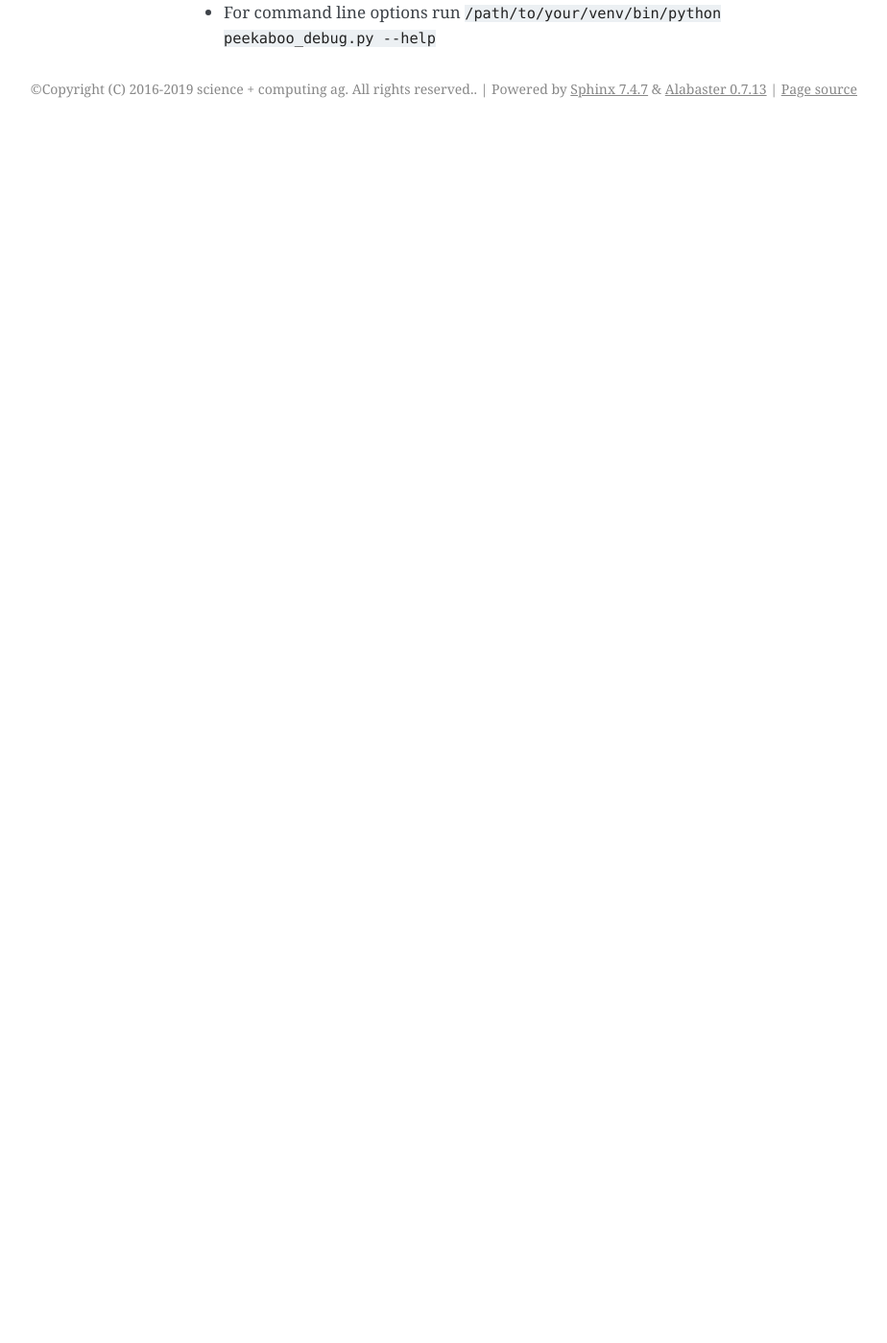
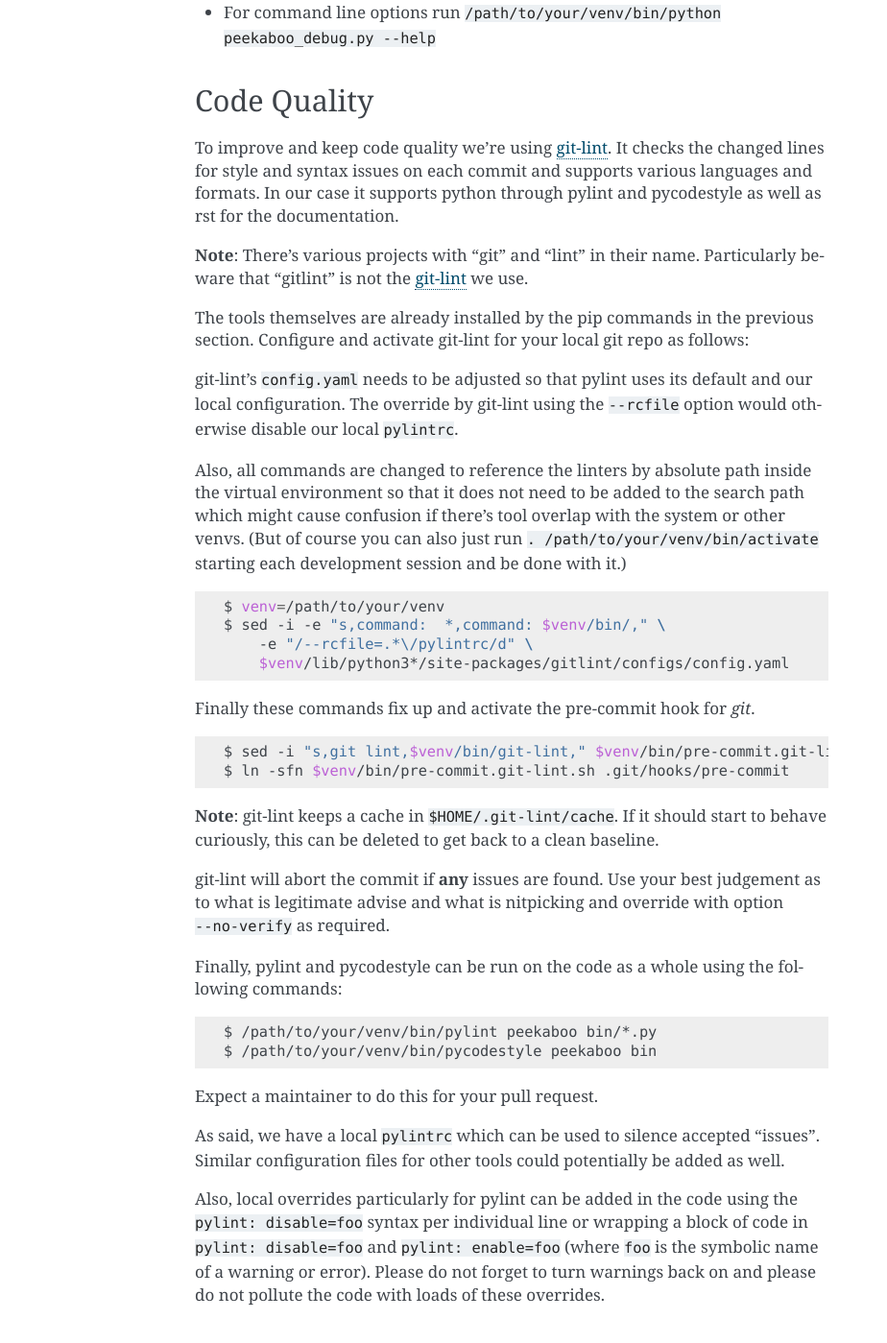
Before and after one commit to scVENUS/PeekabooAV, a Sphinx documentation site: the page built from docs/source/development.rst, in a window 1280 px wide and 1400 px high, scrolled down 1067 px. Shown: the whole window at 96% size, without its empty margins (217-1141 px from the left). Built offline with Sphinx 7.4.7, drawn with Linux system fonts in a browser that asks for light colours; before the commit the page ends 1199 px from its top, so only the background shows below that.

Commit message:
Document installation and usage of git-lint

```diff
--- a/dev-requirements.txt
+++ b/dev-requirements.txt
@@ -2,3 +2,7 @@ Sphinx
 twine
 pydoctor
 babel
+git-lint
+docutils
+pycodestyle
+pylint
--- a/docs/source/development.rst
+++ b/docs/source/development.rst
@@ -45,3 +45,76 @@ Simply
 * Derive your own config from ``peekaboo.conf.sample`` and save it to ``peekaboo.conf``
 * Run Peekaboo with: ``/path/to/your/venv/bin/python peekaboo_debug.py``
 * For command line options run ``/path/to/your/venv/bin/python peekaboo_debug.py --help``
+
+Code Quality
+============
+
+To improve and keep code quality we're using `git-lint`_.
+It checks the changed lines for style and syntax issues on each commit and
+supports various languages and formats.
+In our case it supports python through pylint and pycodestyle as well as rst
+for the documentation.
+
+**Note**: There's various projects with "git" and "lint" in their name.
+Particularly beware that "gitlint" is not the `git-lint`_ we use.
+
+The tools themselves are already installed by the pip commands in the previous
+section.
+Configure and activate git-lint for your local git repo as follows:
+
+git-lint's ``config.yaml`` needs to be adjusted so that pylint uses its default
+and our local configuration.
+The override by git-lint using the ``--rcfile`` option would otherwise
+disable our local ``pylintrc``.
+
+Also, all commands are changed to reference the linters by absolute path inside
+the virtual environment so that it does not need to be added to the search
+path which might cause confusion if there's tool overlap with the system or
+other venvs.
+(But of course you can also just run ``. /path/to/your/venv/bin/activate``
+starting each development session and be done with it.)
+
+.. code-block:: shell
+
+    $ venv=/path/to/your/venv
+    $ sed -i -e "s,command:  *,command: $venv/bin/," \
+        -e "/--rcfile=.*\/pylintrc/d" \
+        $venv/lib/python3*/site-packages/gitlint/configs/config.yaml
+
+Finally these commands fix up and activate the pre-commit hook for `git`.
+
+.. code-block:: shell
+
+    $ sed -i "s,git lint,$venv/bin/git-lint," $venv/bin/pre-commit.git-lint.sh
+    $ ln -sfn $venv/bin/pre-commit.git-lint.sh .git/hooks/pre-commit
+
+**Note**: git-lint keeps a cache in ``$HOME/.git-lint/cache``.
+If it should start to behave curiously, this can be deleted to get back to a
+clean baseline.
+
+git-lint will abort the commit if **any** issues are found.
+Use your best judgement as to what is legitimate advise and what is nitpicking
+and override with option ``--no-verify`` as required.
+
+Finally, pylint and pycodestyle can be run on the code as a whole using the
+following commands:
+
+.. code-block:: shell
+
+    $ /path/to/your/venv/bin/pylint peekaboo bin/*.py
+    $ /path/to/your/venv/bin/pycodestyle peekaboo bin
+
+Expect a maintainer to do this for your pull request.
+
+As said, we have a local ``pylintrc`` which can be used to silence accepted
+"issues".
+Similar configuration files for other tools could potentially be added as well.
+
+Also, local overrides particularly for pylint can be added in the code using
+the ``pylint: disable=foo`` syntax per individual line or wrapping a block of
+code in ``pylint: disable=foo`` and ``pylint: enable=foo`` (where ``foo`` is
+the symbolic name of a warning or error).
+Please do not forget to turn warnings back on and please do not pollute the
+code with loads of these overrides.
+
+.. _git-lint: https://pypi.org/project/git-lint/
```
